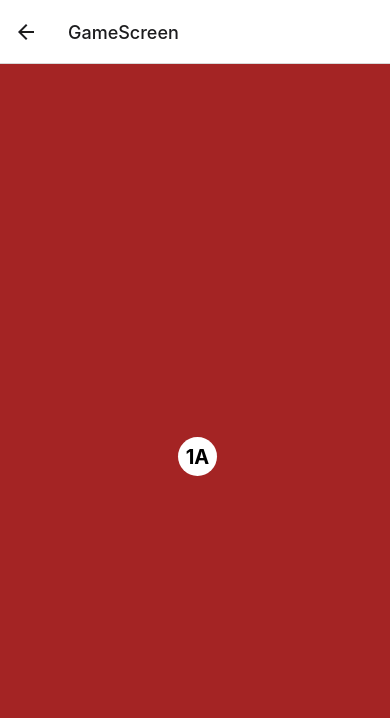
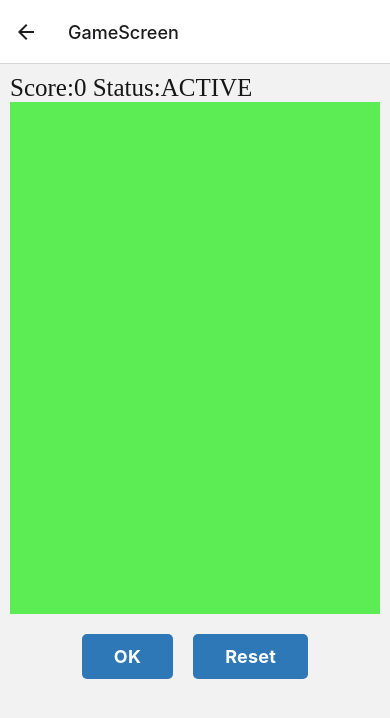
Before and after one commit to trkgrn/falling-letters-mobileapp, a React Native app: screen /GameScreen in a window 390 px wide. Shown: the top 718 px of the page. Built offline with nearby package versions, Linux system fonts and the light colour scheme.

Commit message:
GameScreen page designed

```diff
--- a/src/components/GameScreen/GameScreen.style.tsx
+++ b/src/components/GameScreen/GameScreen.style.tsx
@@ -1,10 +1,36 @@
-import { StyleSheet } from "react-native";
+import { Dimensions, StyleSheet } from "react-native";
+import Colors from "../../styles/Colors";
+import Fonts from "../../styles/Fonts";
 
+const deviceSize = Dimensions.get("window");
 export default StyleSheet.create({
   container: {
-    flex: 1,
-    backgroundColor: "#a42424",
+    padding: 10,
+    flex: 1
+  },
+  score: {
+    color: Colors.defaultDark,
+    fontSize: 25,
+    fontFamily: Fonts.defaultFont
+  },
+  letterListContainer: {
+    backgroundColor: Colors.defaultGreen,
+    height: deviceSize.height / 1.65,
+    flexDirection: "row"
+  },
+  resultContainer: {
+    backgroundColor: Colors.defaultText,
     alignItems: "center",
+    margin: 5
+  },
+  resultText: {
+    color: Colors.defaultDark,
+    fontSize: 25,
+    fontFamily: Fonts.defaultFont
+  },
+  buttonContainer: {
+    flexDirection: "row",
     justifyContent: "center",
+    alignItems: "center"
   }
 });
--- a/src/components/GameScreen/GameScreen.tsx
+++ b/src/components/GameScreen/GameScreen.tsx
@@ -1,13 +1,29 @@
-import React from "react";
+import React, { useState } from "react";
 import styles from "./GameScreen.style";
 import { Text, View } from "react-native";
 import LetterCard from "../LetterCard/LetterCard";
+import Button from "../Button/Button";
 
 const GameScreen = () => {
 
+
+  const [selectedLetter, setSelectedLetter] = useState<any[]>([]);
+  const [score, setScore] = useState<number>(0);
+  const [status, setStatus] = useState<string>("ACTIVE");
+
   return (
     <View style={styles.container}>
-      <LetterCard letter={{key:1,value:"A",isClicked:false}}/>
+      <Text style={styles.score}>Score:{score} Status:{status}</Text>
+      <View style={styles.letterListContainer}>
+
+      </View>
+      <View style={styles.resultContainer}>
+        <Text style={styles.resultText}></Text>
+      </View>
+      <View style={styles.buttonContainer}>
+        <Button title={"OK"} ></Button>
+        <Button title={"Reset"} ></Button>
+      </View>
     </View>
   );
 }
```
